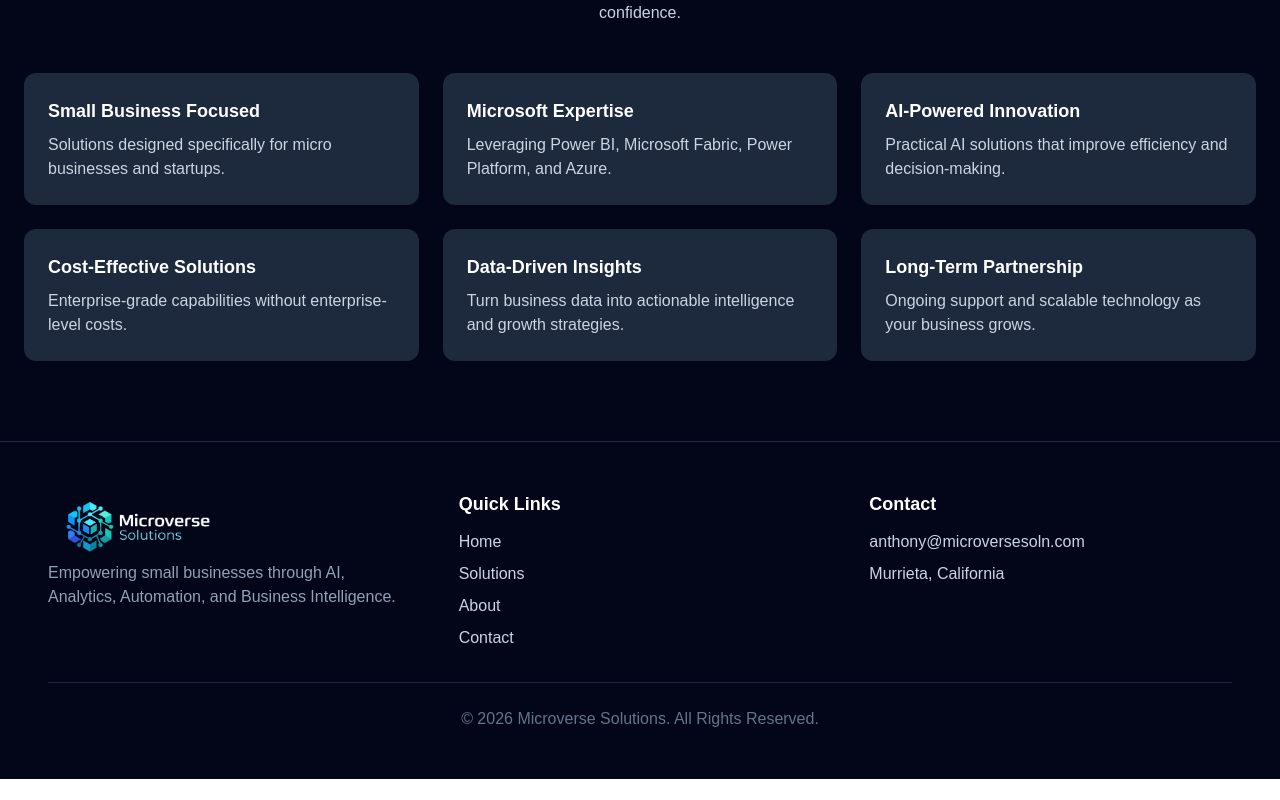
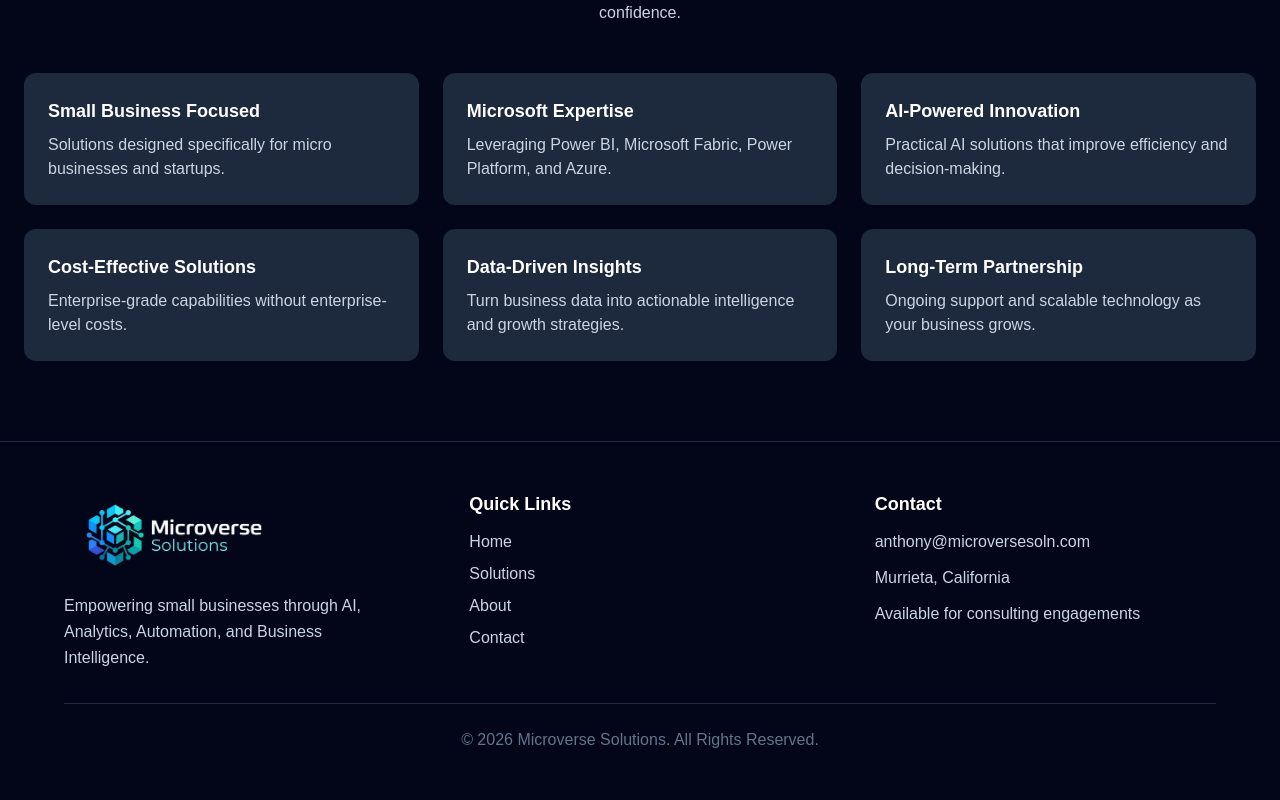
Before and after one commit to agatchaliancode/microversesoln-website, a Next.js app: page / in a window 1280 px wide. Shown: the part 1196-1996 px from the top of the page. Before the commit the page ends 1975 px from the top, so only its background shows below. Built offline with nearby package versions, Linux system fonts and the light colour scheme.

Commit message:
Update Footer Width and Format

```diff
--- a/app/layout.tsx
+++ b/app/layout.tsx
@@ -30,7 +30,7 @@ export default function RootLayout({ children }: LayoutProps<"/">) {
     >
           <body className="min-h-full flex flex-col bg-slate-950 text-white">
 
-      <nav className="flex justify-between items-center px-8 py-2 bg-slate-950 border-b border-slate-800">
+      <nav className="flex justify-between items-center px-8 py-2 bg-slate-900 border-b border-slate-800">
 
         <a href="/">
           <Image
@@ -65,18 +65,18 @@ export default function RootLayout({ children }: LayoutProps<"/">) {
       {children}
 
       <footer className="border-t border-slate-800 bg-slate-950 py-12 mt-auto">
-        <div className="max-w-7xl mx-auto px-12">
+        <div className="w-full px-16">
 
-          <div className="grid md:grid-cols-3 gap-12">
+          <div className="grid md:grid-cols-2 lg:grid-cols-3 gap-16">
 
-            <div>
+            <div className="lg:col-span-1">
               <Image
                 src="/logo.png"
                 alt="Microverse Solutions"
-                width={180}
-                height={60}
+                width={220}
+                height={73}
               />
-              <p className="text-slate-400">
+              <p className="text-slate-300 max-w-md mt-4 leading-relaxed">
                 Empowering small businesses through AI,
                 Analytics, Automation, and Business Intelligence.
               </p>
@@ -115,8 +115,12 @@ export default function RootLayout({ children }: LayoutProps<"/">) {
                 anthony@microversesoln.com
               </p>
 
-              <p className="text-slate-300 mt-2">
+              <p className="text-slate-300 mt-3">
                 Murrieta, California
+              </p>
+
+              <p className="text-slate-300 mt-3">
+                Available for consulting engagements
               </p>
             </div>
 
```
